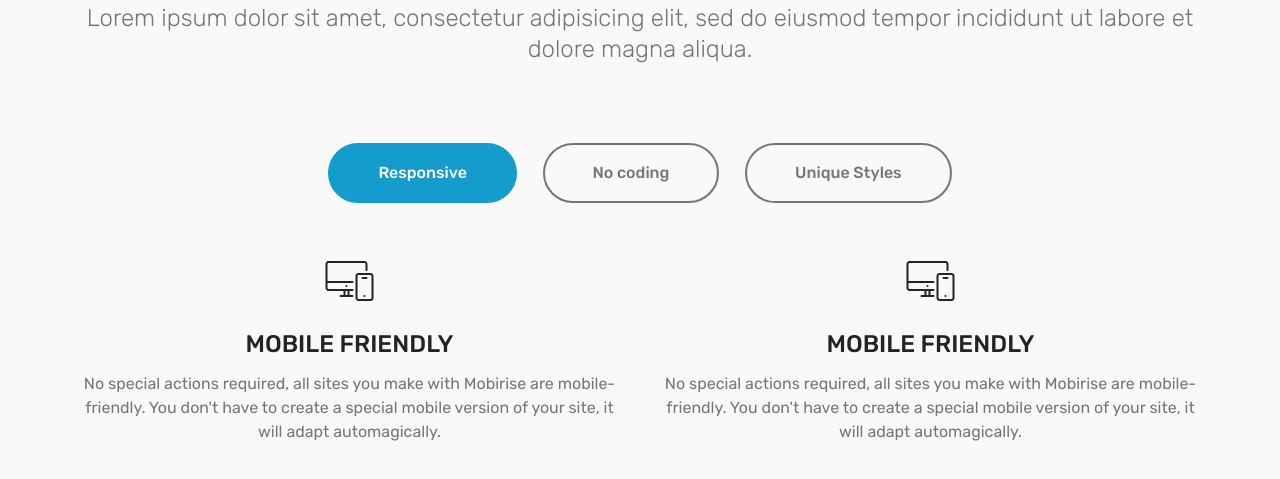
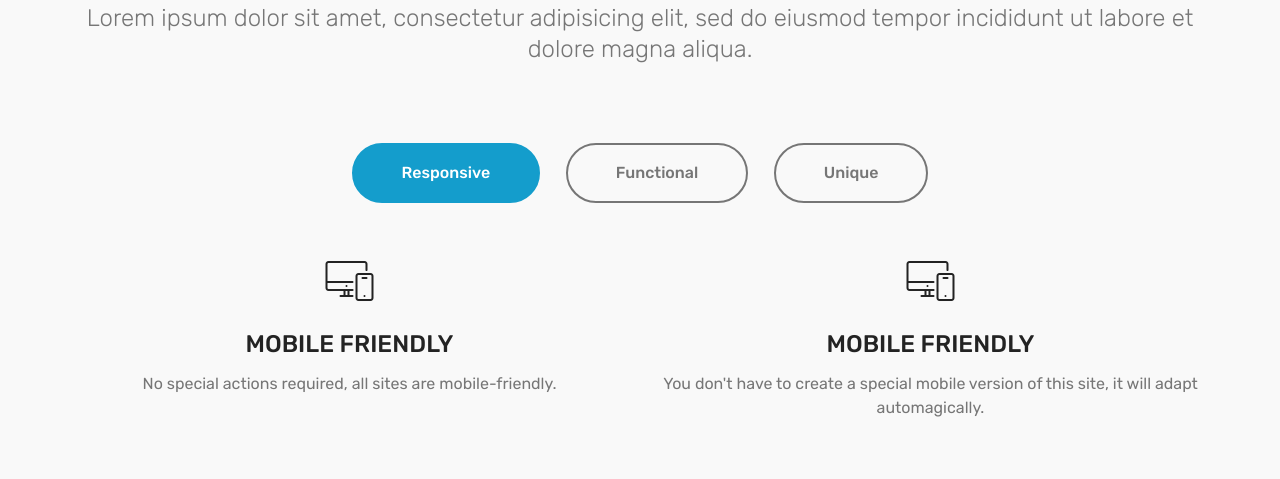
Before and after one commit to ibartter/pillsEAS, a plain HTML site: page index.html in a window 1280 px wide. Shown: the part 139-618 px from the top of the page. Drawn offline with Linux system fonts and the light colour scheme; files whose address does not match are found by name.

Commit message:
Update index.html

```diff
--- a/index.html
+++ b/index.html
@@ -44,12 +44,12 @@
                 </li>
                 <li class="nav-item mbr-fonts-style">
                     <a class="nav-link  display-7" role="tab" data-toggle="tab" href="#tab2">
-                        No coding
+                        Functional
                     </a>
                 </li>
                 <li class="nav-item mbr-fonts-style">
                     <a class="nav-link display-7" role="tab" data-toggle="tab" href="#tab3">
-                        Unique Styles
+                        Unique
                     </a>
                 </li>
 
@@ -72,7 +72,7 @@
                                 MOBILE FRIENDLY
                             </h4>
                             <p class="mbr-section-text  align-center mbr-fonts-style display-7">
-                                No special actions required, all sites you make with Mobirise are mobile-friendly. You don't have to create a special mobile version of your site, it will adapt automagically.
+                                No special actions required, all sites are mobile-friendly.
                             </p>
                         </div>
 
@@ -84,7 +84,7 @@
                                 MOBILE FRIENDLY
                             </h4>
                             <p class="mbr-section-text  align-center mbr-fonts-style display-7">
-                                No special actions required, all sites you make with Mobirise are mobile-friendly. You don't have to create a special mobile version of your site, it will adapt automagically.
+                                You don't have to create a special mobile version of this site, it will adapt automagically.
                             </p>
                         </div>
 
```
